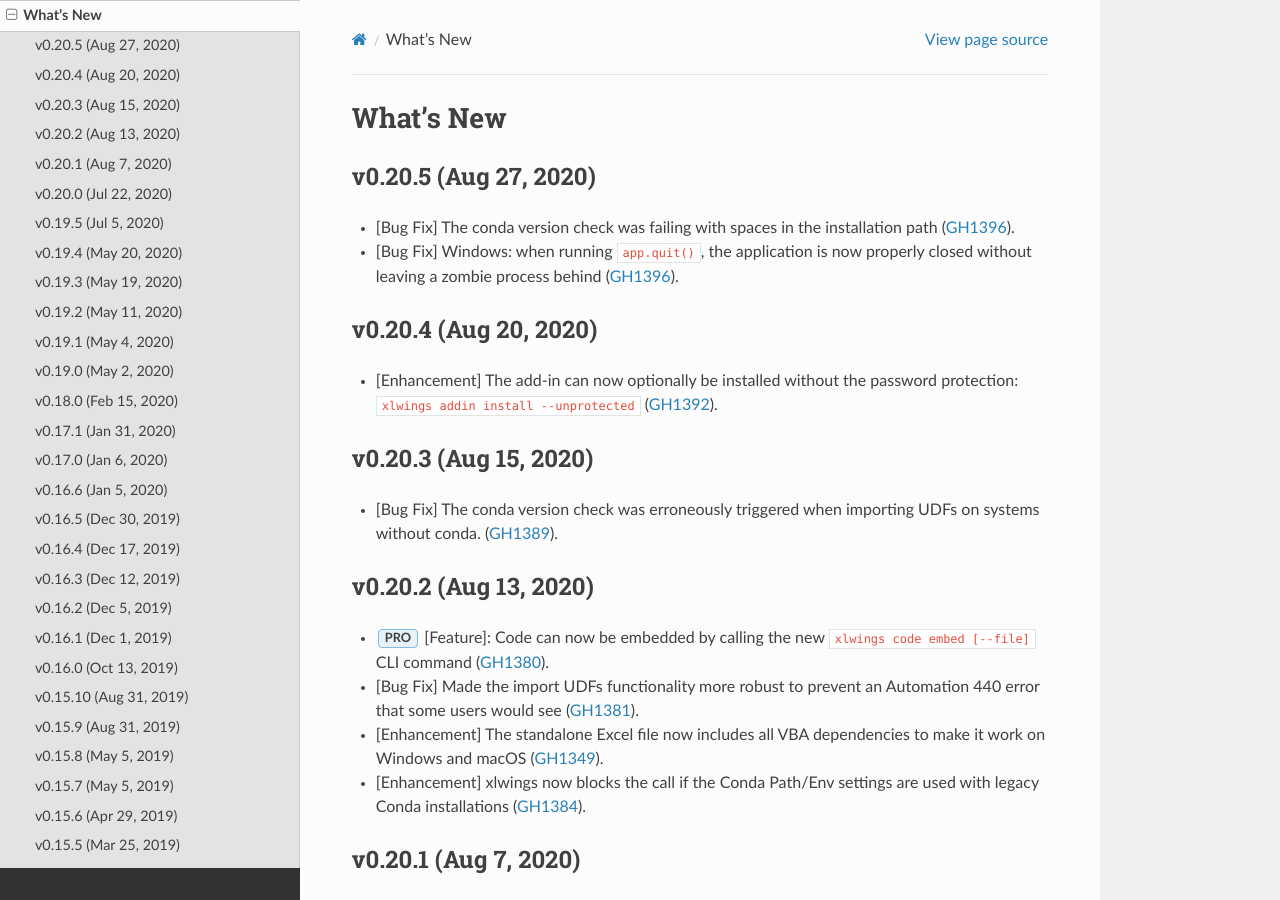
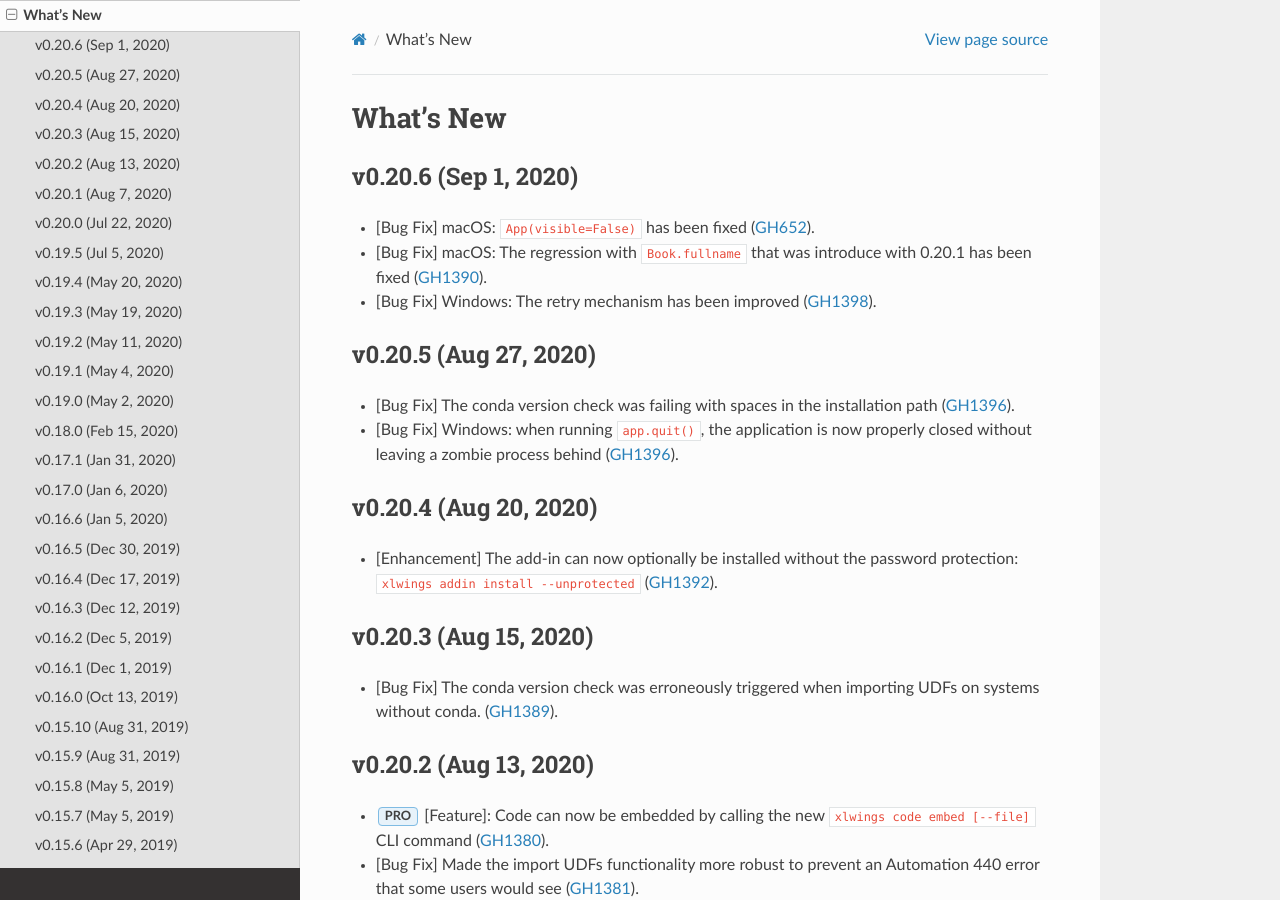
Before and after one commit to xlwings/xlwings, a Sphinx documentation site: the page built from docs/whatsnew.rst, in a window 1280 px wide and 900 px high. Built offline with Sphinx 7.4.7 and the Read the Docs theme 2.0.0, drawn with Linux system fonts in a browser that asks for light colours.

Commit message:
release notes [skip ci]

```diff
--- a/docs/whatsnew.rst
+++ b/docs/whatsnew.rst
@@ -1,5 +1,12 @@
 What's New
 ==========
+
+v0.20.6 (Sep 1, 2020)
+----------------------
+
+* [Bug Fix] macOS: ``App(visible=False)`` has been fixed (:issue:`652`).
+* [Bug Fix] macOS: The regression with ``Book.fullname`` that was introduce with 0.20.1 has been fixed (:issue:`1390`).
+* [Bug Fix] Windows: The retry mechanism has been improved (:issue:`1398`).
 
 v0.20.5 (Aug 27, 2020)
 ----------------------
```
